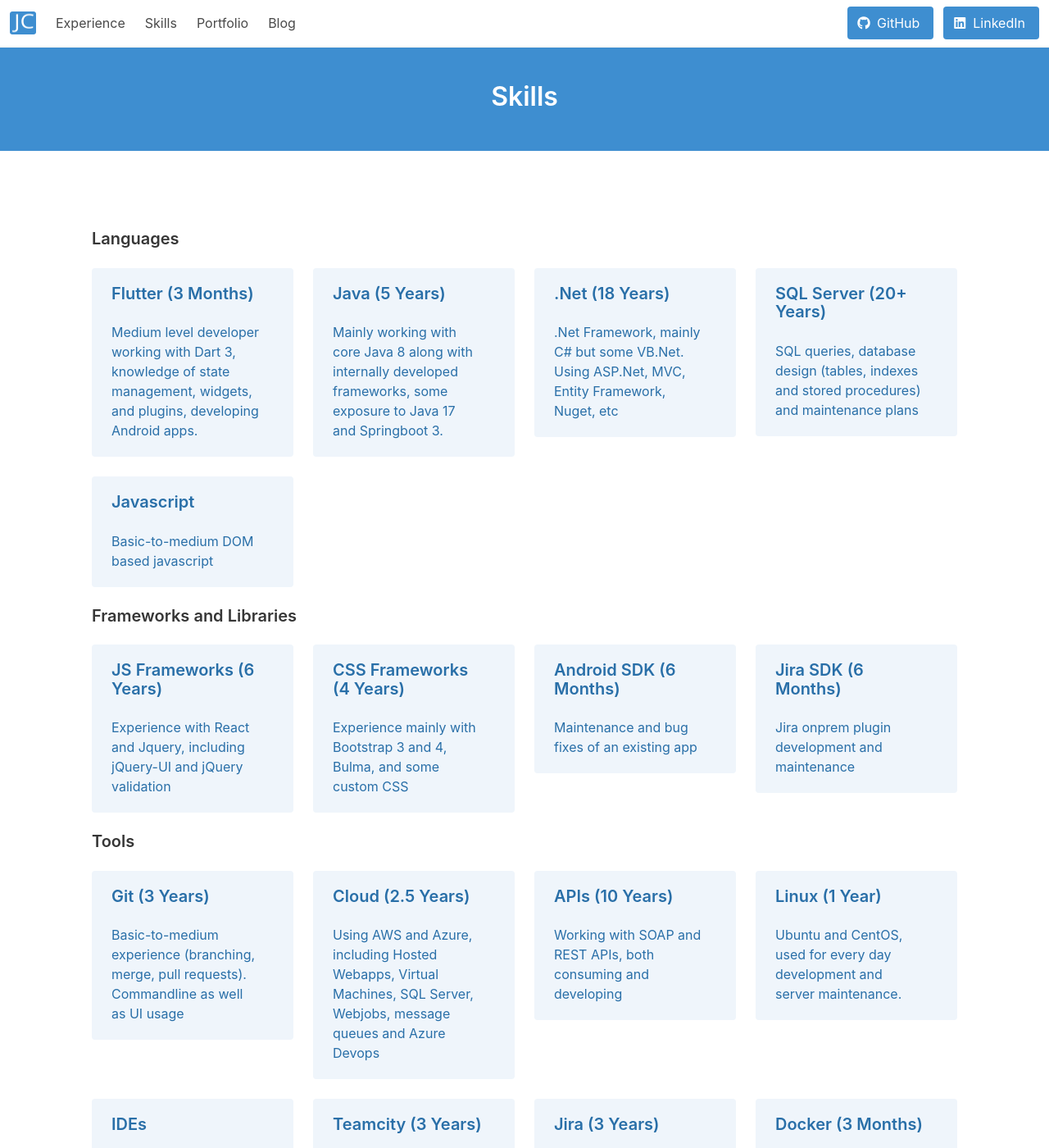
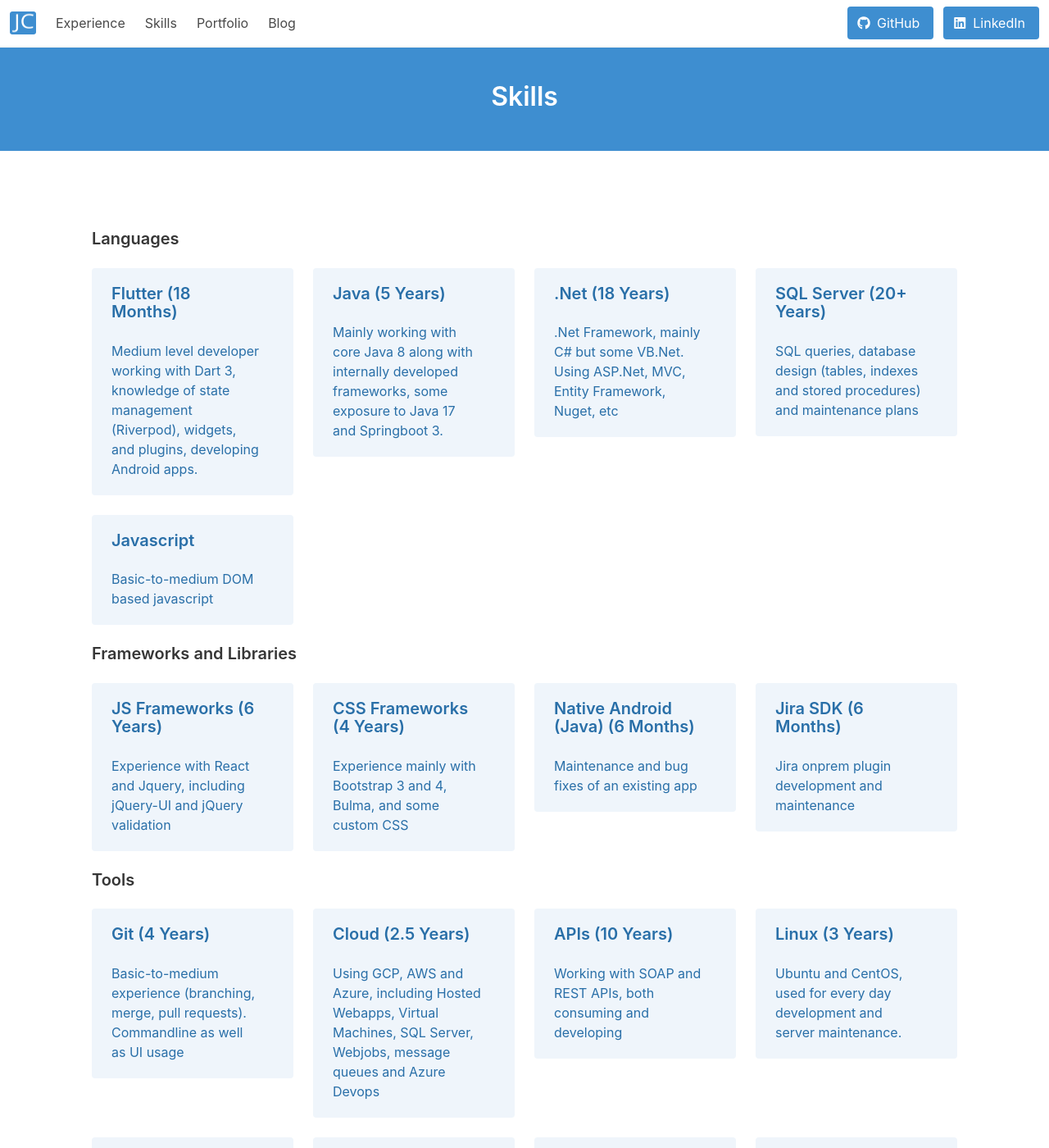
Before and after one commit to zjcz/zjcz.github.io, a Jekyll site: the page built from skills.markdown, in a window 1280 px wide and 1400 px high. Shown: the whole window at 82% size. Built offline with Jekyll 4.4.1, drawn with Linux system fonts in a browser that asks for light colours; nearby versions of some CDN libraries.

Commit message:
feat: update content

```diff
--- a/Gemfile
+++ b/Gemfile
@@ -38,3 +38,6 @@ gem "wdm", "~> 0.1.1", :platforms => [:mingw, :x64_mingw, :mswin]
 gem "http_parser.rb", "~> 0.6.0", :platforms => [:jruby]
 
 gem "webrick", "~> 1.8"
+gem "csv"
+gem "base64"
+gem "bigdecimal"
--- a/experience.markdown
+++ b/experience.markdown
@@ -5,7 +5,7 @@ permalink: /experience/
 ---
 
 <div class="box">
-  <h2 class="title is-5">Self Employed</h2>
+  <h2 class="title is-5">Happy Bunny Software</h2>
   <h3 class="subtitle is-5">Software Developer - Dec 2023 to Now</h3>
 
   <div class="block">
@@ -13,11 +13,11 @@ permalink: /experience/
   </div>
 
   <span class="tag is-dark">Flutter</span>
-
   <span class="tag is-dark">Git</span>
   <span class="tag is-dark">Android Studio</span>
   <span class="tag is-dark">APIs</span>
   <span class="tag is-dark">Linux</span>
+  <span class="tag is-dark">Gen AI / Copilots</span>
 </div>
 
 <div class="box">
@@ -117,7 +117,7 @@ permalink: /experience/
 </div>
 
 <div class="box">
-  <h2 class="title is-5">Happy Bunny Software Ltd</h2>
+  <h2 class="title is-5">Happy Bunny Software</h2>
   <h3 class="subtitle is-5">Software Developer - Oct 2004 to Sept 2015</h3>
 
   <div class="block">
--- a/skills.markdown
+++ b/skills.markdown
@@ -11,9 +11,9 @@ permalink: /skills/
       <div class="columns is-multiline">
         <div class="column is-one-quarter">
           <div class="notification is-info is-light">
-            <h5 class="title is-5">Flutter (3 Months)</h5>
+            <h5 class="title is-5">Flutter (18 Months)</h5>
             <div class="block">
-              Medium level developer working with Dart 3, knowledge of state management, widgets, and plugins, developing Android apps.
+              Medium level developer working with Dart 3, knowledge of state management (Riverpod), widgets, and plugins, developing Android apps.
             </div>
           </div>
         </div>
@@ -70,7 +70,7 @@ permalink: /skills/
         </div>
         <div class="column is-one-quarter">
           <div class="notification is-info is-light">
-            <h5 class="title is-5">Android SDK (6 Months)</h5>
+            <h5 class="title is-5">Native Android (Java) (6 Months)</h5>
             <div class="block">
               Maintenance and bug fixes of an existing app
             </div>
@@ -89,7 +89,7 @@ permalink: /skills/
       <div class="columns is-multiline">
         <div class="column is-one-quarter">
           <div class="notification is-info is-light">
-            <h5 class="title is-5">Git (3 Years)</h5>
+            <h5 class="title is-5">Git (4 Years)</h5>
             <div class="block">
               Basic-to-medium experience (branching, merge, pull requests).  Commandline as well as UI usage
             </div>
@@ -99,7 +99,7 @@ permalink: /skills/
           <div class="notification is-info is-light">
             <h5 class="title is-5">Cloud (2.5 Years)</h5>
             <div class="block">
-              Using AWS and Azure, including Hosted Webapps, Virtual Machines, SQL Server, Webjobs, message queues and Azure Devops
+              Using GCP, AWS and Azure, including Hosted Webapps, Virtual Machines, SQL Server, Webjobs, message queues and Azure Devops
             </div>
           </div>
         </div>
@@ -113,7 +113,7 @@ permalink: /skills/
         </div>
         <div class="column is-one-quarter">
           <div class="notification is-info is-light">
-            <h5 class="title is-5">Linux (1 Year)</h5>
+            <h5 class="title is-5">Linux (3 Years)</h5>
             <div class="block">
               Ubuntu and CentOS, used for every day development and server maintenance.
             </div>
@@ -145,7 +145,7 @@ permalink: /skills/
         </div>
         <div class="column is-one-quarter">
           <div class="notification is-info is-light">
-            <h5 class="title is-5">Docker (3 Months)</h5>
+            <h5 class="title is-5">Docker (6 Months)</h5>
             <div class="block">
               Basic setup and dockerfile creation
             </div>
```
Also changed, not shown: index.markdown (+6 -7 lines), Gemfile.lock.
